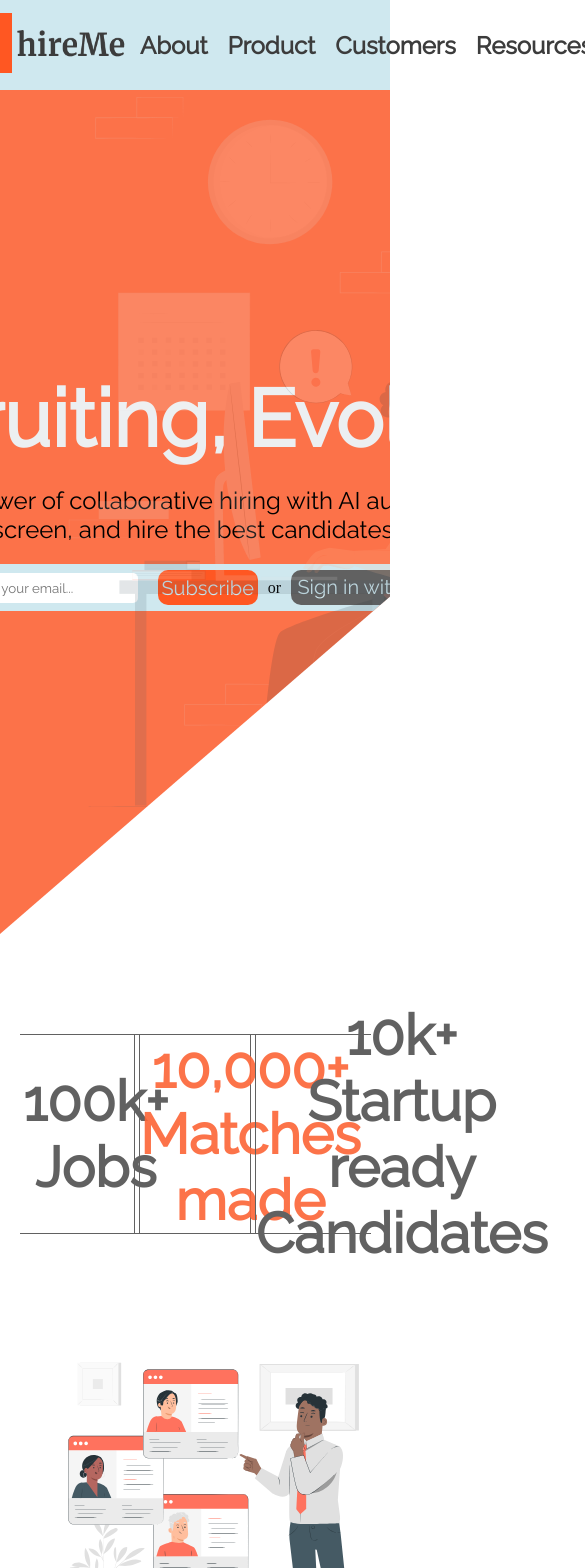
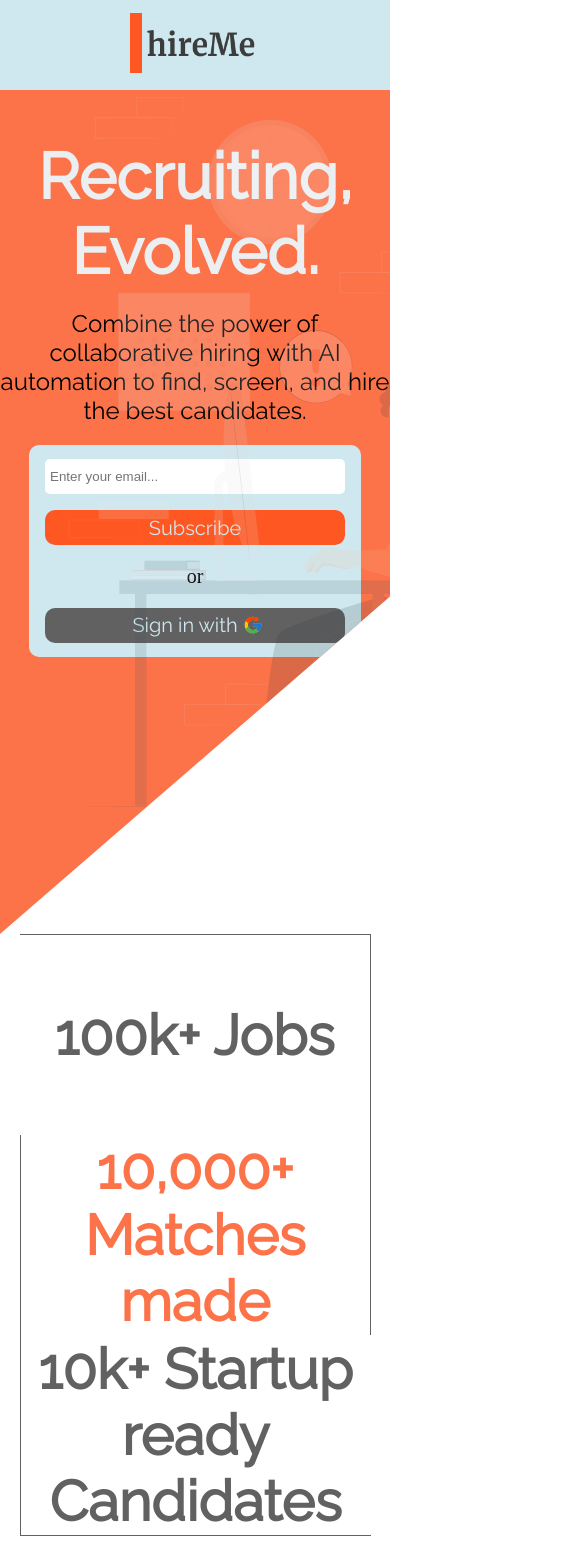
Before and after one commit to varshaa-7/Hire_Me, a React (Vite) app: page / in a window 390 px wide. Shown: the top 1568 px of the page, 585 px wide, since content can reach past the window. Built offline with nearby package versions, Linux system fonts and the light colour scheme.

Commit message:
Changes done

```diff
--- a/src/Components/Footer.jsx
+++ b/src/Components/Footer.jsx
@@ -19,6 +19,7 @@ function Footer(props) {
     return (
         <>
         <div className={styles.footer}>
+            {/*<div className={styles.inner}>*/}
             <div className={styles.social}>
                 <img src='/public/hireMeWhite.png' color='white'/>
                 <div className={styles.iconBox}>
@@ -59,6 +60,7 @@ function Footer(props) {
 
             </div>
         </div>
+        {/*</div>*/}
         </>
     );
 }
--- a/src/Components/Hero.jsx
+++ b/src/Components/Hero.jsx
@@ -13,7 +13,7 @@ function Hero(props) {
                 <p className={styles.heroSubText}>Combine the power of collaborative hiring with AI automation to find, screen, and hire the best candidates.
                 </p>
                 <div className={styles.sub}><Subscribe/></div>
-
+                {/*<Subscribe/>*/}
             </div>
 
 
--- a/src/Components/Navbar.jsx
+++ b/src/Components/Navbar.jsx
@@ -1,4 +1,4 @@
-import React from 'react';
+import React, {useState} from 'react';
 import styles from '../Styles/navbar.module.scss'
 function Navbar(props) {
     return (
--- a/src/Components/Subscribe.jsx
+++ b/src/Components/Subscribe.jsx
@@ -7,7 +7,11 @@ function Subscribe(props) {
         <div className={styles.subBox}>
             <input className={styles.subInp} placeholder="Enter your email..."/>
             <button className={styles.subBtn}>Subscribe</button>
-            <p>or</p>
+            <p style={{
+                margin: "12px 0px",
+                fontSize:"20px"
+
+            }}>or</p>
             <div className={styles.google}>Sign in with<FcGoogle style={{position:"relative",left:"5px",top:'3px'}}/> </div>
         </div>
         </>
--- a/src/Styles/achivement.module.scss
+++ b/src/Styles/achivement.module.scss
@@ -1,25 +1,32 @@
 @import "global";
 .mainBox{
   width: 100vw;
-  height: 400px;
-  //border: 2px solid $grey;
+  min-height: 400px;
+  height: auto;
+  //border: 2px solid red;
   display: flex;
   align-items: center;
   justify-content: center;
+  flex-wrap: wrap;
 
 }
 .innerBox {
   width: 90vw;
-  height: 200px;
+  min-height: 200px;
+  height: auto;
+  //border: 2px solid red;
+
   border-top: 1px solid $grey ;
   border-bottom: 1px solid $grey ;
   display: flex;
   align-items: center;
   justify-content: space-evenly;
+  flex-wrap: wrap;
+
 }
 .items{
   height: 200px;
-  width: 32%;
+  width: 450px;
   font-family: $font1;
   font-size: 3.5rem;
   //border: 2px solid red;
@@ -28,7 +35,7 @@
   display: flex;
   align-items: center;
   text-align: center;
-
+justify-content: center;
 }
 .items:nth-child(even){
   border-left: 1px solid $grey ;
--- a/src/Styles/featureCard.module.scss
+++ b/src/Styles/featureCard.module.scss
@@ -1,6 +1,7 @@
 @import "global";
 .cardOuter{
-  height: 500px;
+  min-height: 500px;
+  height: auto;
   width: 550px;
   background-color: $light-orange;
   border-radius: 40px;
--- a/src/Styles/footer.module.scss
+++ b/src/Styles/footer.module.scss
@@ -1,21 +1,36 @@
 @import "global";
 .footer{
-  height: 70vh;
+  height: auto;
+  min-height: 70vh;
   width: 100vw;
   background-color: $light-black;
-  clip-path: polygon(0 25%, 100% 0, 100% 100%, 0% 100%);
-  margin-top: -150px;
+  //clip-path: polygon(0 25%, 100% 0, 100% 100%, 0% 100%);
+  //margin-top: -150px;
   display: flex;
   align-items: center;
-  justify-content: space-evenly;
+  justify-content: center;
   flex-wrap: wrap;
+  //border: 2px solid red;
 
 }
+//.inner{
+//  //height: auto;
+//  min-height: 30vh;
+//  width: 100vw;
+//  display: flex;
+//  align-items: center;
+//  justify-content: center;
+//  flex-wrap: wrap;
+//  //border: 2px solid red;
+//
+//}
 .boxes{
   display: flex;
   align-items: center;
   justify-content: center;
   flex-wrap: wrap;
+  //border: 2px solid red;
+
 
 }
 .box{
@@ -48,6 +63,7 @@
   display: flex;
   align-items: start;
   flex-direction: column;
+  margin-top: 100px;
 
 }
 .iconBox{
--- a/src/Styles/hero.module.scss
+++ b/src/Styles/hero.module.scss
@@ -4,7 +4,7 @@
   width: 100vw;
   display: flex;
   align-items: center;
-  justify-content: center;
+  justify-content: start;
   flex-direction: column;
   clip-path: polygon(100% 0, 100% 60%, 0% 100%, 0 100%, 0 0);
   background-color: $dark-orange;
@@ -22,19 +22,21 @@
   opacity: 0.15;
 }
 .heroInner{
-  height: 300px;
-  width: 800px;
+  min-height: 300px;
+  height: auto;
+  width:min(100%,800px);
   //background-color: $white;
   //border: 2px solid red;
   display: flex;
   align-items: center;
   justify-content: start;
   flex-direction: column;
+  margin-top: 10%;
 
 }
 .heroText{
 font-family: $font1;
-  font-size: 5rem;
+  font-size: 4rem;
   font-weight:700;
   color:$off-white;
   padding: 10px 0;
--- a/src/Styles/loveus.module.scss
+++ b/src/Styles/loveus.module.scss
@@ -8,6 +8,7 @@
   justify-content: space-evenly;
   flex-wrap: wrap;
   //border: 2px solid red;
+  margin-top: 7%;
 }
 .innerBox{
   height: 520px;
--- a/src/Styles/navbar.module.scss
+++ b/src/Styles/navbar.module.scss
@@ -62,3 +62,13 @@
   color: $off-white;
   font-size: 20px;
 }
+
+@media screen and (max-width: 960px) {
+  .navLinkBox{
+    display: none;
+  }
+  .callToAction{
+    display: none;
+  }
+
+}
--- a/src/Styles/promise.module.scss
+++ b/src/Styles/promise.module.scss
@@ -7,7 +7,8 @@
   justify-content: center;
   flex-direction: column;
   background-color: $med-orange;
-  clip-path: polygon(0 0, 100% 25%, 100% 75%, 0% 100%);
+  clip-path: polygon(0 0, 100% 25%, 100% 105%, 0% 100%);
+  //border: 8px solid red;
 }
 .heading{
   font-size: 3rem;
--- a/src/Styles/subscribe.module.scss
+++ b/src/Styles/subscribe.module.scss
@@ -1,24 +1,34 @@
 @import "global";
 .subBox{
   height: auto;
-  width: 500px;
+  //min-width: 650px;
+  width: auto;
   background-color: $white;
   display: flex;
-  align-items: center;
-  //justify-content: center;
+  //align-items: center;
+  justify-content: center;
   flex-direction: row;
   //border: 2px solid red;
   padding: 6px;
   border-radius: 10px;
+  flex-wrap: wrap;
+
+}
+@media screen and (max-width:500px) {
+  .subBox{
+    flex-direction: column;
+  }
+
+
 }
 .subInp{
   width: 300px;
-  height: 30px;
-  margin: 0 10px;
+  height: 35px;
+  margin: 8px 10px;
   border-radius: 5px;
   border: none;
   padding: 0 5px;
-  font-family: $font1;
+  //font-family: $font1;
 }
 .subBtn{
   background-color:$orange;
@@ -26,16 +36,17 @@
   width: auto;
   height: 35px;
   border: none;
-  margin: 0 10px;
+  margin: 8px 10px;
   border-radius: 10px;
   color: $white;
   font-size: 20px;
   font-family: $font1;
+  //margin: 8px 0;
 }
 .google{
   background-color: $grey;
-  width: 240px;
-  //width: auto;
+ min-width: 140px;
+  width: auto;
   height: 35px;
   border: none;
   margin: 0 10px;
@@ -45,4 +56,9 @@
   font-size: 20px;
   font-family: $font1;
   text-align: center;
+  margin: 8px 10px;
+
 }
+.sub{
+  width: auto;
+}
```
